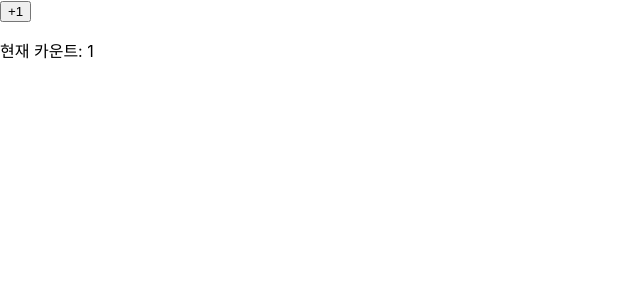
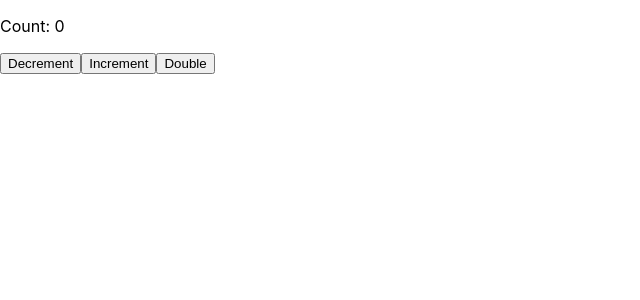
Before and after one commit to kdo1999/react-study, a React (Create React App) app: page / in a window 1280 px wide. Shown: the top 300 px of the page, without its empty margins (0-640 px from the left). Built offline with nearby package versions, Linux system fonts and the light colour scheme.

Commit message:
feat: useCallback 샘플코드 useCallback 학습

```diff
--- a/src/components/Parent.tsx
+++ b/src/components/Parent.tsx
@@ -1,57 +1,60 @@
-import React, { memo, useState } from 'react'
+import React, { useState, useCallback } from "react";
 
-type FizzProps = {
-    isFizz: boolean
-}
-
-// Fizz는 보통의 함수 컴포넌트
-// isFizz가 true이면 Fizz라고 표시하고, 그 이외에는 표시하지 않는다.
-// isFizz의 변화에 관계없이, 부모가 다시 그려지면 Fizz도 다시 그려진다.
-const Fizz = (props: FizzProps) => {
-    const { isFizz } = props
-    console.log(`Fizz가 다시 그려졌습니다. isFizz=${isFizz}`)
-    return <span>{isFizz? 'Fizz' : ''}</span>
-}
-
-// 앞의 코드 예의 Type BuzzProps 이후를 수정
-type BuzzProps = {
-    isBuzz: boolean
+type ButtonProps = {
     onClick: () => void
 }
 
-// Buzz는 메모이제이션한 함수 컴포넌트
-// isBuzz가 true이면 Buzz라고 표시하고, 그 이외에는 표시하지 않는다.
-// 부모 컴포넌트가 다시 그려져도 isBuzz가 변화하지 않는 한 Buzz는 다시 그려지지 않는다.
-const Buzz = memo<BuzzProps>((props) => {
-    const { isBuzz, onClick } = props
-    console.log(`Buzz가 다시 그려졌습니다. isBuzz=${isBuzz}`)
-    return (
-        <span onClick={onClick}>
-            {isBuzz? 'Buzz' : ''}
-        </span>
-    )
+// DecrementButton은 보통의 함수 컴포넌트로 버튼을 표시한다.
+const DecrementButton = (props: ButtonProps) => {
+    const { onClick } = props
+
+    console.log('DecrementButton이 다시 그려졌습니다.')
+
+    return <button onClick={onClick}>Decrement</button>
+}
+
+// IncrementButton은 메모이제이션한 함수 컴포넌트로 버튼을 표시한다.
+const IncrementButton = React.memo((props: ButtonProps) => {
+    const { onClick } = props
+
+    console.log('IncrementButton이 다시 그려졌습니다.')
+
+    return <button onClick={onClick}>Increment</button>
 })
 
-// 이 형식으로 export 했을 때는 import { Parent } from ...로 읽는다.
+//DoubleButton은 메모이제이션한 함수 컴포넌트로 버튼을 표시한다.
+const DoubleButton = React.memo((props: ButtonProps) => {
+    const { onClick } = props
+
+    console.log('DoubleButton이 다시 그려졌습니다.')
+
+    return <button onClick={onClick}>Double</button>
+})
+
 export const Parent = () => {
-    const [count, setCount] = useState(1)
-    const isFizz = count % 3=== 0
-    const isBuzz = count % 5=== 0
+    const [count, setCount] = useState(0)
 
-    // 이 함수는 Parent가 다시 그려질 때 마다 작성된다.
-    const onBuzzClick = () => {
-        console.log(`Buzz가 클릭됐습니다. isBuzz=${isBuzz}`)
+    const decrement = () => {
+        setCount((c) => c - 1)
     }
 
-    console.log(`Parent가 다시 그려졌습니다. Count=${count}`)
+    const increment = () => {
+        setCount((c) => c + 1)
+    }
+
+    // useCallback을 사용해 함수를 메모이제이션 한다.
+    const double = useCallback(() => {
+        setCount((c) => c * 2)
+        // 두 번째 인수는 빈 배열이므로, useCallback은 항상 같은 함수를 반환한다
+    }, [])
     return (
         <div>
-            <button onClick={() => setCount((c) => c+1)}>+1</button>
-            <p>{`현재 카운트: ${count}`}</p>
-            <p>
-                <Fizz isFizz={isFizz} />
-                <Buzz isBuzz={isBuzz} onClick={onBuzzClick} />
-            </p>
+            <p>Count: {count}</p>
+            {/* 컴포넌트에 함수를 전달한다 */}
+            <DecrementButton onClick={decrement} />
+            <IncrementButton onClick={increment} />
+            {/* 메모이제이션된 컴포넌트에 메모이제이션된 함수를 전달한다. */}
+            <DoubleButton onClick={double} />
         </div>
     )
 }
```
